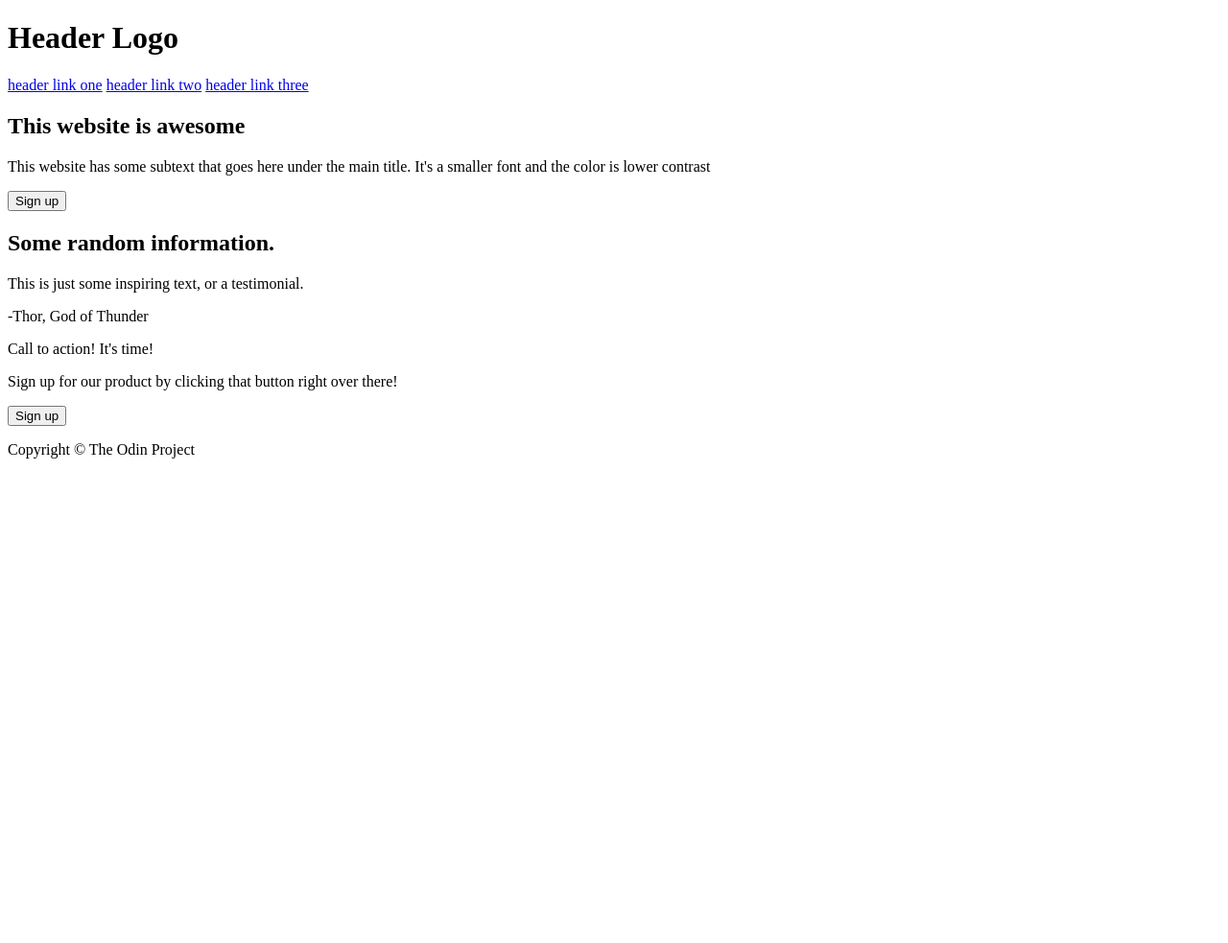
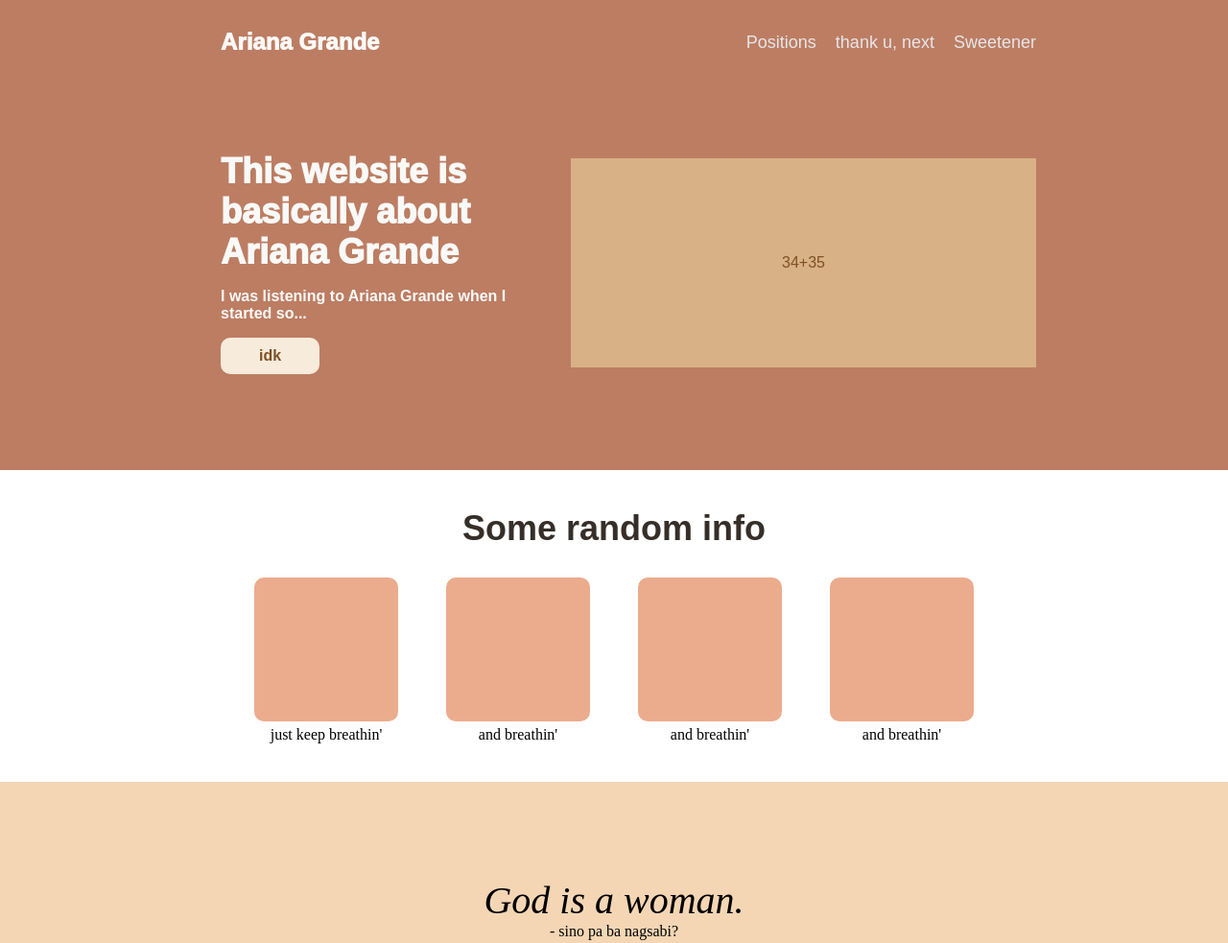
Before and after one commit to sonettemeow/landing-page, a plain HTML site: page index.html in a window 1280 px wide. Shown: the top 983 px of the page at 96% size. Before the commit the page ends 800 px from the top, so only its background shows below. Drawn offline with Linux system fonts and the light colour scheme.

Commit message:
Update index.html and add style.css

```diff
--- a/index.html
+++ b/index.html
@@ -2,44 +2,62 @@
 <html>
     <head>
         <meta charset="UTF-8"/>
+        <link rel="stylesheet" href="style.css">
         <title>Landing Page</title>
     </head>
 
     <body>
         <div class="header">
-            <h1>Header Logo</h1>
-            <a href="#">header link one</a>
-            <a href="#">header link two</a>
-            <a href="#">header link three</a>
+            <div class="logo">Ariana Grande</div>
+            <a class="link-one" href="#">Positions</a>
+            <a href="#">thank u, next</a>
+            <a href="#">Sweetener</a>
         </div>
 
         <div class="subheader">
             <div class="sign-up">
-                <h2>This website is awesome</h2>
-                <p>This website has some subtext that goes here under the main title. It's a smaller font and the color is lower contrast</p>
-                <button class="button-1">Sign up</button>
+                <div class="awesome">This website is basically about Ariana Grande</div>
+                <p>I was listening to Ariana Grande when I started so...</p>
+                <button class="button-1">idk</button>
             </div>
 
-            <div class="placeholder"></div>
+            <div class="placeholder">34+35</div>
         </div>
 
         <div class="info">
-            <h2>Some random information.</h2>
-            <div class="box-1"></div>
-            <div class="box-2"></div>
-            <div class="box-3"></div>
-            <div class="box-4"></div>
+            <div class="random">Some random info</div>
+            <div class="boxes">
+                <div class="boxset">
+                    <div class="box"></div>
+                    <div class="subtext">just keep breathin'</div>
+                </div>
+                <div class="boxset">
+                    <div class="box"></div>
+                    <div class="subtext">and breathin'</div>
+                </div>
+                <div class="boxset">
+                    <div class="box"></div>
+                    <div class="subtext">and breathin'</div>
+                </div>
+                <div class="boxset">
+                    <div class="box"></div>
+                    <div class="subtext">and breathin'</div>
+                </div>
+
+            </div>
         </div>
 
         <div class="quote">
-            <p>This is just some inspiring text, or a testimonial.</p>
-            <p>-Thor, God of Thunder</p>
+            <div class="god">God is a woman.</div>
+            <div class="ariana">- sino pa ba nagsabi?</div>
         </div>
 
         <div class="reminder">
-            <p>Call to action! It's time!</p>
-            <p>Sign up for our product by clicking that button right over there!</p>
-            <button class="button-2">Sign up</button>
+            <div class=reminder-text>
+                <div class="top">A feelin' that you can't fight</div>
+                <div class="bottom">My one, it lingers when we're done</div>
+            </div>
+            <button class="button-2">idk</button>
         </div>
 
         <div class="footer">
--- /dev/null
+++ b/style.css
@@ -0,0 +1,156 @@
+html {
+    height: 100vh;
+}
+
+body {
+    margin: 0;
+}
+
+.header {
+    display: flex;
+    justify-content: space-evenly;
+    padding: 30px 200px 100px 120px;
+    flex-wrap: nowrap;
+}
+
+.header,
+.subheader {
+    display: flex;
+    flex-flow: row wrap;
+    align-items: center;
+    justify-content: center;
+    padding-left: 230px;
+    gap: 20px;
+    background-color: #bd7d62;
+}
+
+.logo {
+    font-family: Arial, Helvetica, sans-serif;
+    font-size: 24px;
+    font-weight: 1000;
+    color: #F9FAF8;
+}
+
+a {
+    font-family: Arial, Helvetica, sans-serif;
+    font-size: 18px;
+    text-decoration: none;
+    color: #E5E7EB;
+}
+
+.link-one{
+    margin-left: auto;
+}
+
+.subheader {
+    display: flex;
+    flex-flow: row nowrap;
+    padding-bottom: 100px;
+    font-family: Arial, Helvetica, sans-serif;
+    color: #F9FAF8;
+}
+
+.awesome {
+    font-size: 36px;
+    font-weight: 950;
+}
+
+p {
+    font-weight: bold;
+}
+
+.sign-up {
+    width: 400px;
+}
+
+.placeholder {
+    background-color: 	#d8b186;
+    padding: 100px 220px;
+    margin-left: auto;
+    margin-right: 200px;
+    color:rgb(126, 80, 37);
+}
+
+button {
+    background-color: #f7ebdb;
+    border-radius: 10px;
+    color: rgb(126, 80, 37);
+    box-shadow: none;
+    padding: 10px 40px;
+    font-size: 16px;
+    font-weight: bold;
+    border-style: none;
+}
+
+.info {
+    display: flex;
+    flex-direction: column;
+    align-items: center;
+    padding: 40px;
+}
+
+.random {
+    font-size: 36px;
+    font-weight: 900;
+    font-family: Arial, Helvetica, sans-serif;
+    margin-bottom: 30px;
+    color: rgb(54, 46, 40);
+}
+
+.boxes {
+    display: flex;
+    flex-direction: row;
+    gap: 50px;
+}
+
+.box {
+    width: 150px;
+    height: 150px;
+    border-radius: 10px;
+    border-width: 1px;
+    background-color: 	#ebac8d;
+    margin-bottom: 5px;
+}
+
+.boxset {
+    display: flex;
+    flex-direction: column;
+    align-items: center;
+}
+
+.quote {
+    display: flex;
+    flex-direction: column;
+    align-items: center;
+    padding: 100px;
+    background-color:	#f4d6b4;
+}
+
+.god {
+    font-size: 40px;
+    font-style: italic;
+}
+
+.reminder {
+    display: flex;
+    justify-content: center;
+    align-items: center;
+    padding: 50px;
+    gap: 30px;
+    margin: 100px;
+    background-color: rgb(248, 175, 147);
+    border-radius: 10px;
+}
+
+.reminder-text {
+    font-size: 20px;
+}
+
+.footer {
+    display: flex;
+    justify-content: center;
+    padding: 15px;
+    background-color: #bd7d62;
+    font-family: Arial, Helvetica, sans-serif;
+    color: #F9FAF8;
+}
```
